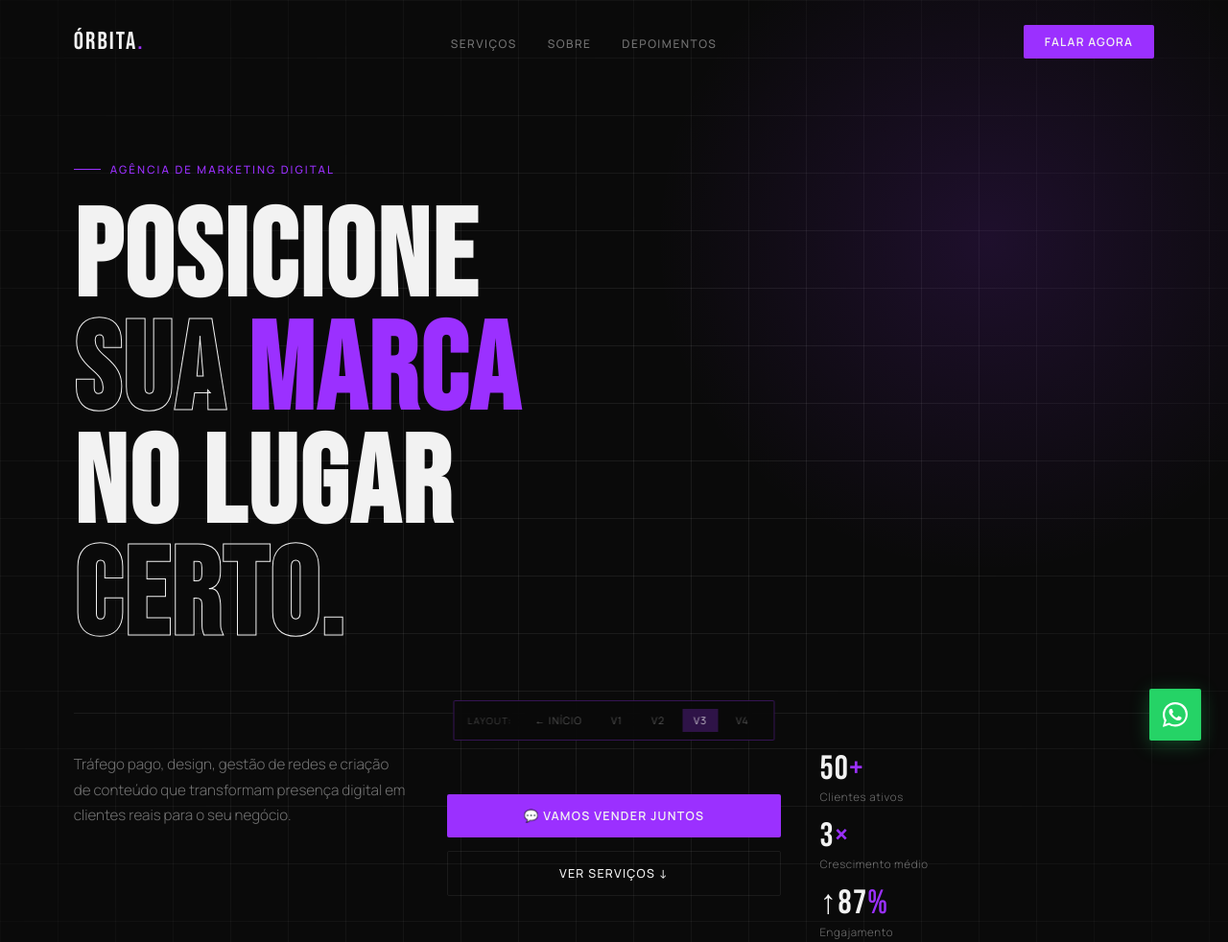
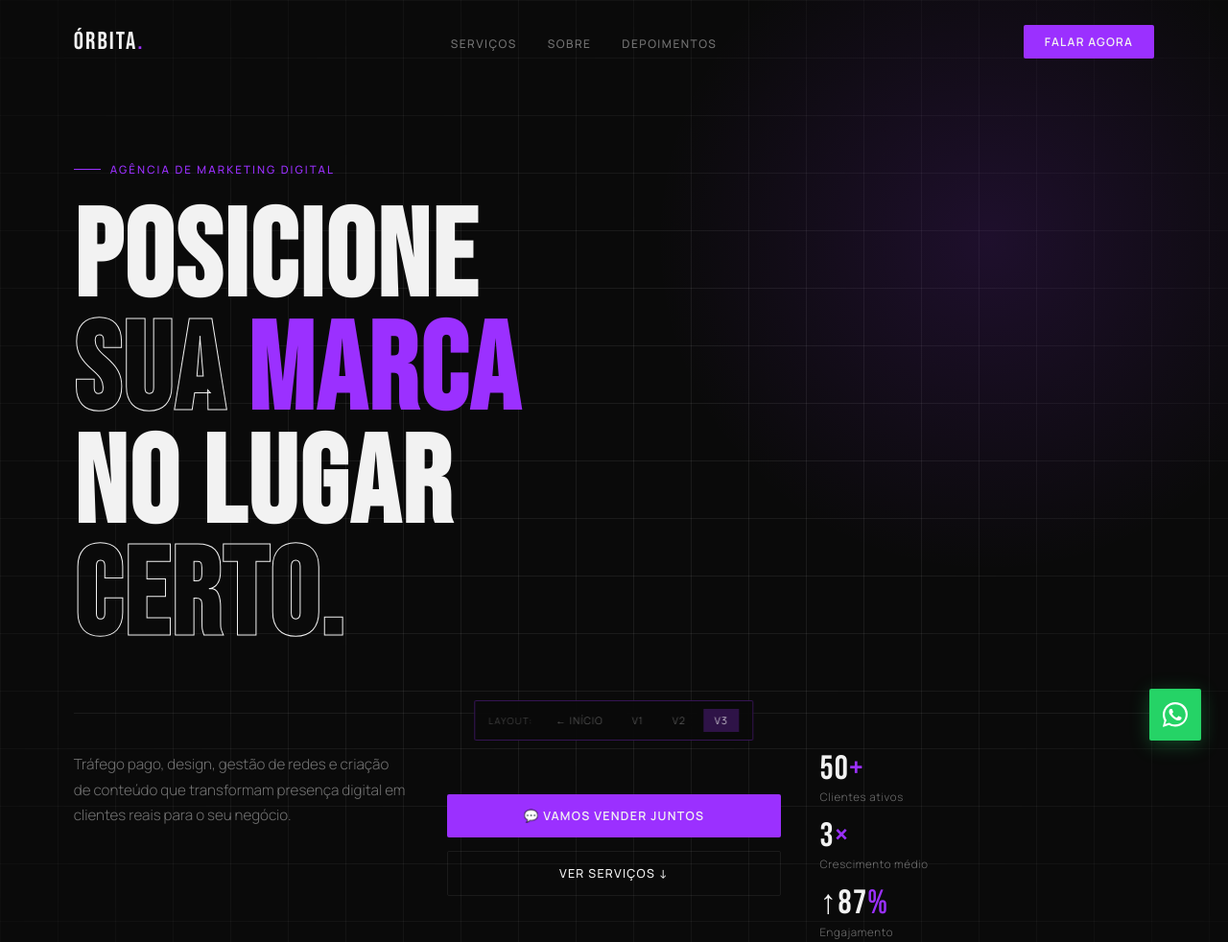
Before and after one commit to inovasolucoestech/Orbita_digital, a plain HTML site: page orbita-v3.html in a window 1280 px wide. Shown: the top 982 px of the page at 96% size. Drawn offline with Linux system fonts and the light colour scheme.

Commit message:
Update orbita-v3.html

```diff
--- a/orbita-v3.html
+++ b/orbita-v3.html
@@ -820,7 +820,6 @@
     <a href="index.html" style="font-size:0.65rem;letter-spacing:0.1em;text-transform:uppercase;color:rgba(242,242,242,0.4);text-decoration:none;padding:5px 12px;font-family:'Manrope',sans-serif;transition:color 0.2s;" onmouseover="this.style.color='#F2F2F2'" onmouseout="this.style.color='rgba(242,242,242,0.4)'">V1</a>
     <a href="orbita-minimal.html" style="font-size:0.65rem;letter-spacing:0.1em;text-transform:uppercase;color:rgba(242,242,242,0.4);text-decoration:none;padding:5px 12px;font-family:'Manrope',sans-serif;transition:color 0.2s;" onmouseover="this.style.color='#F2F2F2'" onmouseout="this.style.color='rgba(242,242,242,0.4)'">V2</a>
     <a href="orbita-v3.html" style="font-size:0.65rem;letter-spacing:0.1em;text-transform:uppercase;color:#F2F2F2;text-decoration:none;padding:5px 12px;background:rgba(155,48,255,0.25);font-family:'Manrope',sans-serif;">V3</a>
-    <a href="orbita-v4.html" style="font-size:0.65rem;letter-spacing:0.1em;text-transform:uppercase;color:rgba(242,242,242,0.4);text-decoration:none;padding:5px 12px;font-family:'Manrope',sans-serif;transition:color 0.2s;" onmouseover="this.style.color='#F2F2F2'" onmouseout="this.style.color='rgba(242,242,242,0.4)'">V4</a>
   </div>
 
   <!-- WHATSAPP FLOAT -->
```
